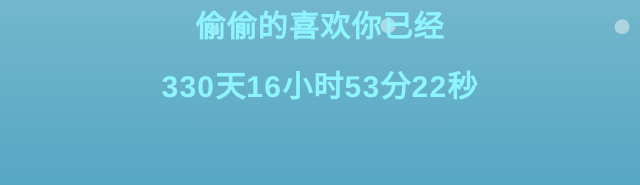
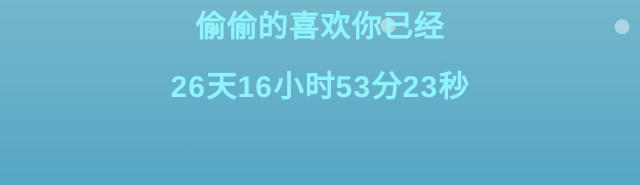
Before and after one commit to sl520987456/re0-01, a plain HTML site: page index.html in a window 1280 px wide. Shown: the part 573-758 px from the top of the page, 320-960 px from the left. Drawn offline with Linux system fonts and the light colour scheme.

Commit message:
Update index.html

```diff
--- a/index.html
+++ b/index.html
@@ -110,7 +110,7 @@
 <script language="javascript">
     function show_date_time() {
         window.setTimeout("show_date_time()", 1000);
-        BirthDay = new Date("5/20/2022 00:00:00");
+        BirthDay = new Date("3/20/2023 00:00:00");
         today = new Date();
         timeold = (today.getTime() - BirthDay.getTime());
         sectimeold = timeold / 1000
```
